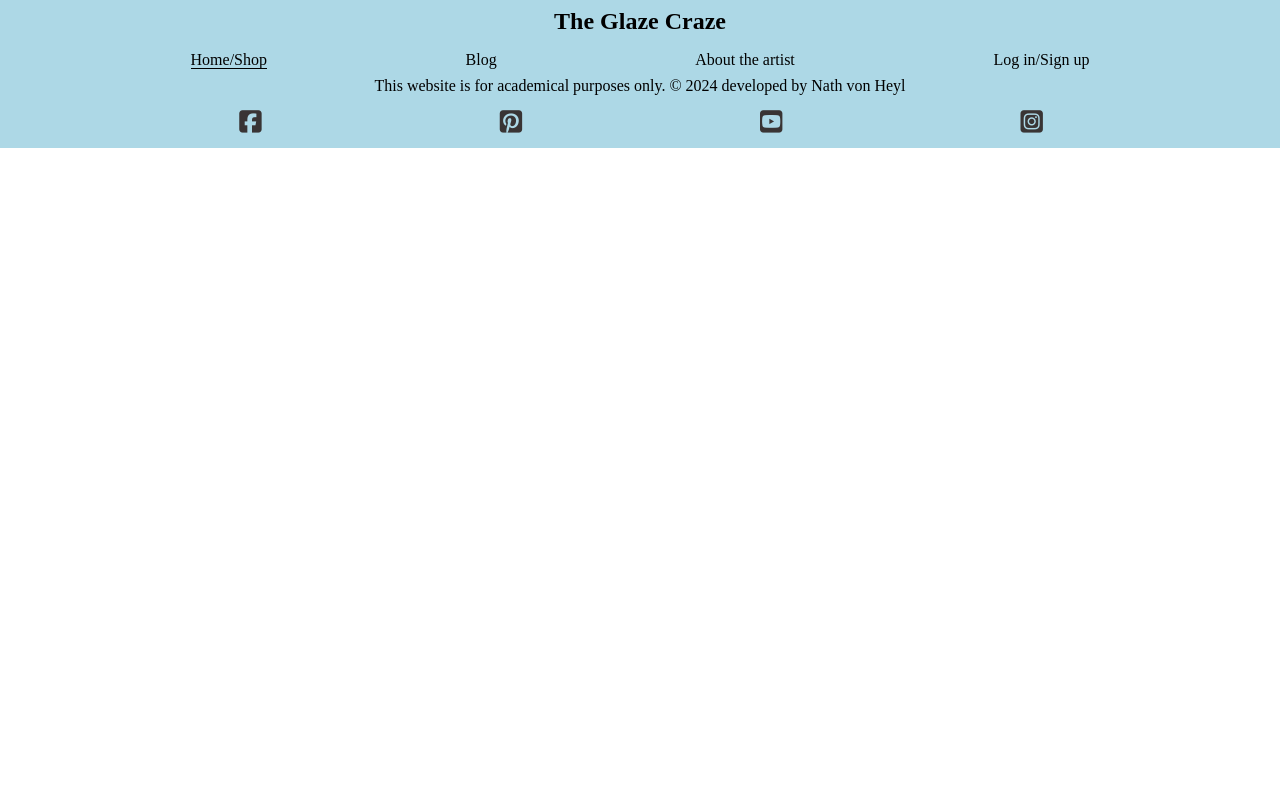
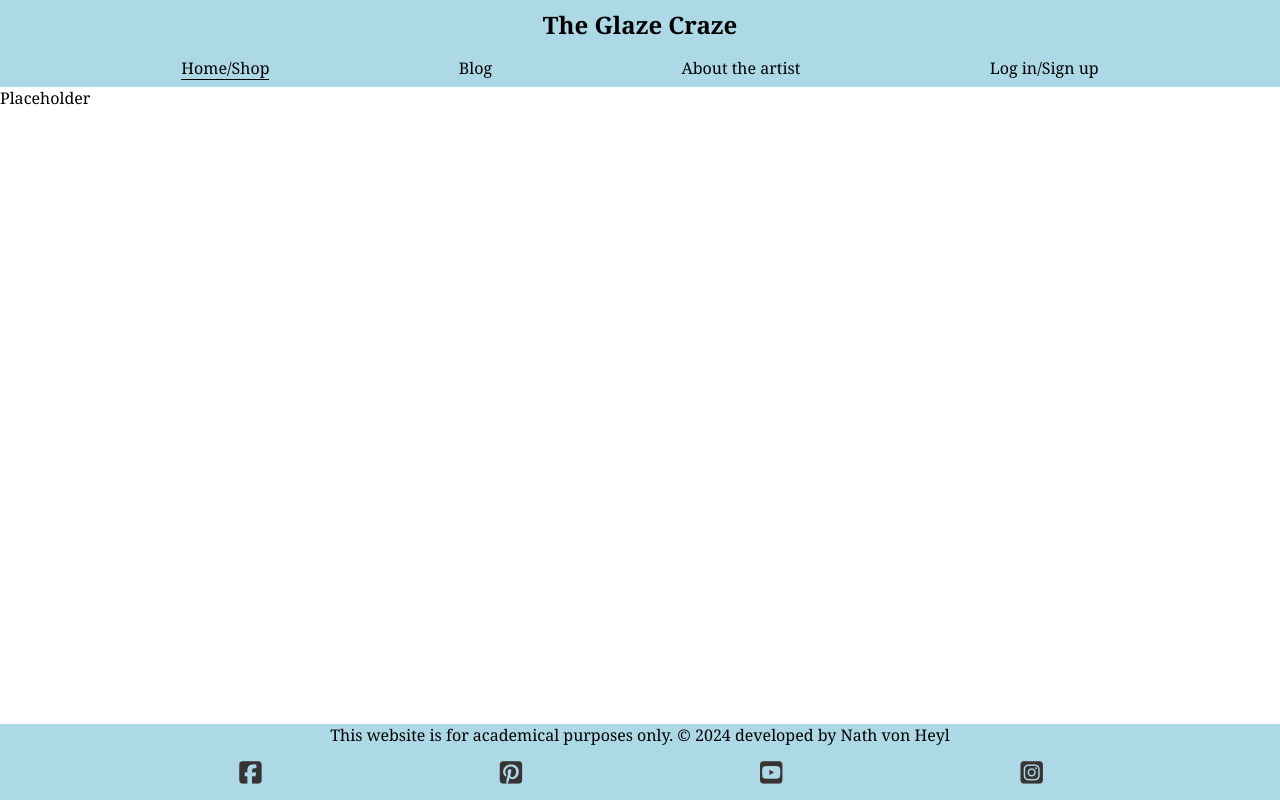
Before and after one commit to nathiedeheyl/pp4_glaze-craze, a plain HTML site: page index.html in a window 1280 px wide. Drawn offline with Linux system fonts and the light colour scheme.

Commit message:
feat: <body> and <main> styles

```diff
--- a/assets/css/style.css
+++ b/assets/css/style.css
@@ -1,10 +1,18 @@
 /* base styles */
+
 /* asterisk wildcard selector */
 * {
     padding: 0;
     margin: 0;
     /* Ensures padding doesn't exceed the width */
     box-sizing: border-box;
+}
+
+body {
+    min-height: 100vh;
+    display: flex;
+    flex-direction: column;
+    font-family: 'Georgia', sans-serif;
 }
 
 /* header */
@@ -43,6 +51,12 @@
     border-bottom: 1px solid;
 }
 
+/* main content */
+
+main {
+    flex: 1 0 auto;
+}
+
 /* footer */
 
 footer {
--- a/index.html
+++ b/index.html
@@ -22,6 +22,7 @@
 
 <body>
 <!-- header -->
+ <header>
  <div class="header-title">
     <h1>The Glaze Craze</h1>
 </div>
@@ -34,6 +35,12 @@
         <li><a href="">Log in/Sign up</a></li>
     </ul>
   </nav>
+</header>
+
+  <!-- home page with shop items and intro -->
+   <main>
+    Placeholder
+   </main>
 
    <!-- footer -->
     <footer>
```
